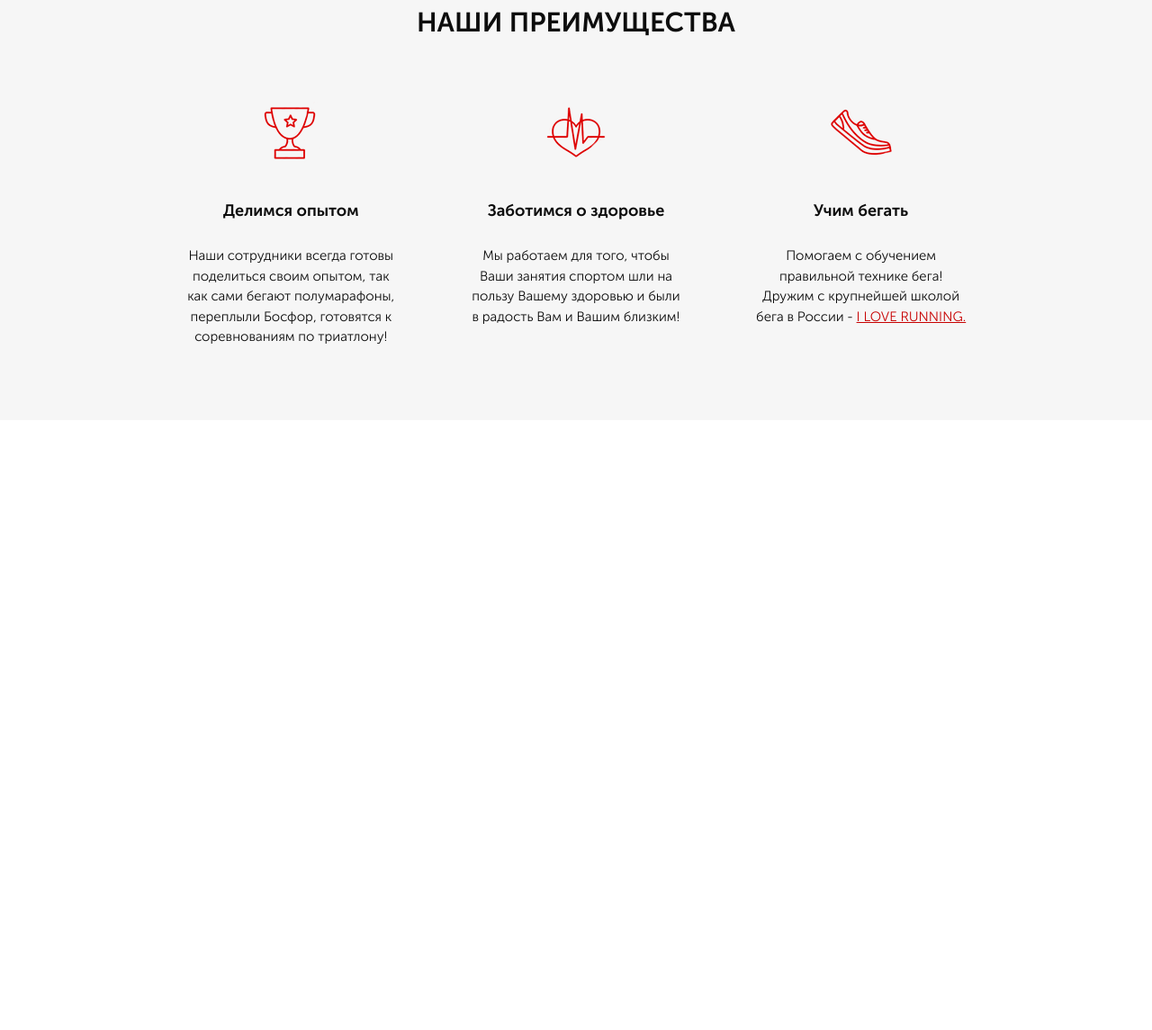
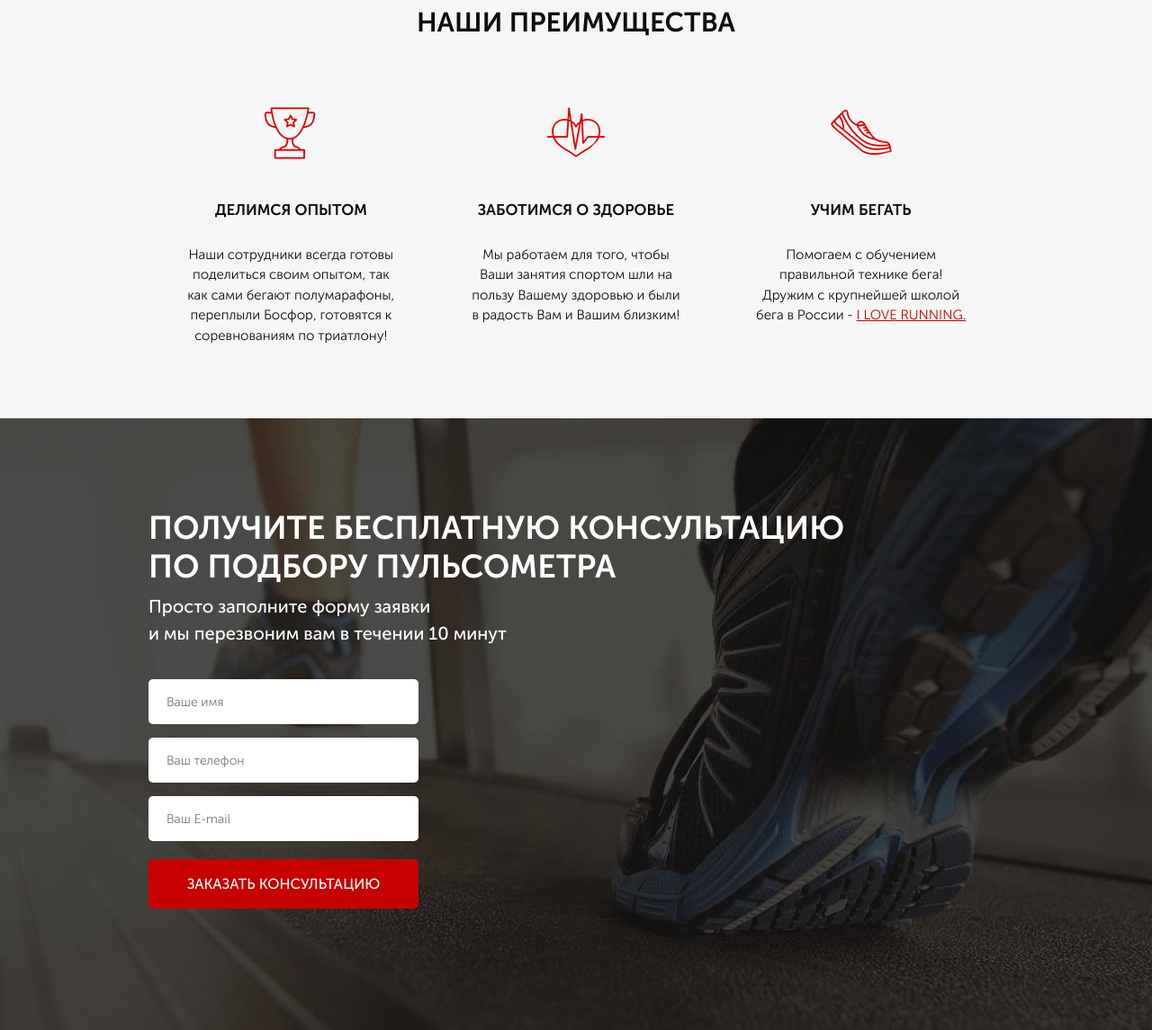
Before and after one commit to Mishatopkek/PulseMeters, a plain HTML site: page index.html in a window 1280 px wide. Shown: the part 776-1921 px from the top of the page at 90% size. Before the commit the page ends 1243 px from the top, so only its background shows below. Drawn offline with Linux system fonts and the light colour scheme; files whose address does not match are found by name.

Commit message:
Add advantage

```diff
--- a/index.html
+++ b/index.html
@@ -56,7 +56,7 @@
 </div>
 <div class="advantage">
     <div class="container">
-        <div class="advantage__mainText">
+        <div class="title">
             НАШИ ПРЕИМУЩЕСТВА
         </div>
         <div class="advantage__blocks">
@@ -101,5 +101,23 @@
         </div>
     </div>
 </div>
+<div class="consultation">
+    <div class="container">
+        <h2 class="title title_left">
+            Получите бесплатную консультацию<br>
+            по подбору пульсометра
+        </h2>
+        <div class="consultation__description">
+            Просто заполните форму заявки<br>
+            и мы перезвоним вам в течении 10 минут
+        </div>
+        <form class="feed-form" action="#">
+            <input name="name" required placeholder="Ваше имя" type="text">
+            <input name="phone" required placeholder="Ваш телефон" type="number">
+            <input name="email" required placeholder="Ваш E-mail" type="email">
+            <button class="button button_submit">заказать кОНСУЛЬТАЦИЮ</button>
+        </form>
+    </div>
+</div>
 </body>
 </html>
--- a/sass/blocks/_advantage.scss
+++ b/sass/blocks/_advantage.scss
@@ -1,43 +1,44 @@
-.advantage{
+.advantage {
   min-height: 471px;
   padding: 69px 0 81px 0;
   background-color: #f6f6f6;
-  &__mainText{
-    text-align: center;
-    color: #0d0d0d;
-    font-size: 30px;
-    font-weight: 700;
-  }
-  &__blocks{
+
+  &__blocks {
     display: flex;
     flex-direction: row;
     justify-content: space-around;
     align-items: flex-start;
     padding-top: 65px;
   }
-  &__block{
+
+  &__block {
     display: flex;
     flex-direction: column;
     width: 240px;
   }
-  &__icon{
+
+  &__icon {
     margin: 0 auto;
   }
-  &__subtitle{
+
+  &__subtitle {
     color: #0d0d0d;
     font-weight: 700;
-    font-size: 18px;
+    font-size: 17px;
     text-align: center;
     padding-top: 38px;
+    text-transform: uppercase;
   }
-  &__text{
+
+  &__text {
     color: #0d0d0d;
     font-weight: 300;
     font-size: 15px;
     text-align: center;
     padding-top: 25px;
   }
-  a{
+
+  a {
     color: $main-color;
   }
 }
--- a/sass/blocks/_buttons.scss
+++ b/sass/blocks/_buttons.scss
@@ -15,4 +15,10 @@
     height: 50px;
     font-size: 16px;
   }
+  &_submit{
+    width: 100%;
+    height: 55px;
+    color: #ffffff;
+    font-size: 16px;
+  }
 }
--- /dev/null
+++ b/sass/blocks/_consultation.scss
@@ -0,0 +1,10 @@
+.consultation{
+  min-height: 680px;
+  padding: 100px 0 92px 0;
+  background: url("../img/consultaion/bg.jpeg") center (center/cover) no-repeat;
+  &__description{
+    color: #ffffff;
+    font-size: 20px;
+    font-weight: 500;
+  }
+}
--- /dev/null
+++ b/sass/blocks/_forms.scss
@@ -0,0 +1,20 @@
+.feed-form{
+  margin-top: 36px;
+  display: flex;
+  flex-direction: column;
+  width: 300px;
+  input{
+    height: 50px;
+    border-radius: 5px;
+    background-color: #ffffff;
+    margin-bottom: 15px;
+    border: none;
+    padding: 0 20px;
+    font-weight: 300;
+    font-size: 14px;
+    color: #4b4b4b;
+    &:nth-child(3){
+      margin-bottom: 20px;
+    }
+  }
+}
--- /dev/null
+++ b/sass/blocks/_title.scss
@@ -0,0 +1,12 @@
+.title{
+  color: #0d0d0d;
+  font-weight: 700;
+  font-size: 30px;
+  text-align: center;
+  text-transform: uppercase;
+  &_left{
+    color: #ffffff;
+    font-size: 36px;
+    text-align: left;
+  }
+}
--- a/sass/style.scss
+++ b/sass/style.scss
@@ -10,3 +10,6 @@
 @import "blocks/header";
 @import "blocks/buttons";
 @import "blocks/advantage";
+@import "blocks/title";
+@import "blocks/consultation";
+@import "blocks/forms";
```
Also changed, not shown: css/style.min.css, img/consultaion/bg.jpeg (added).
